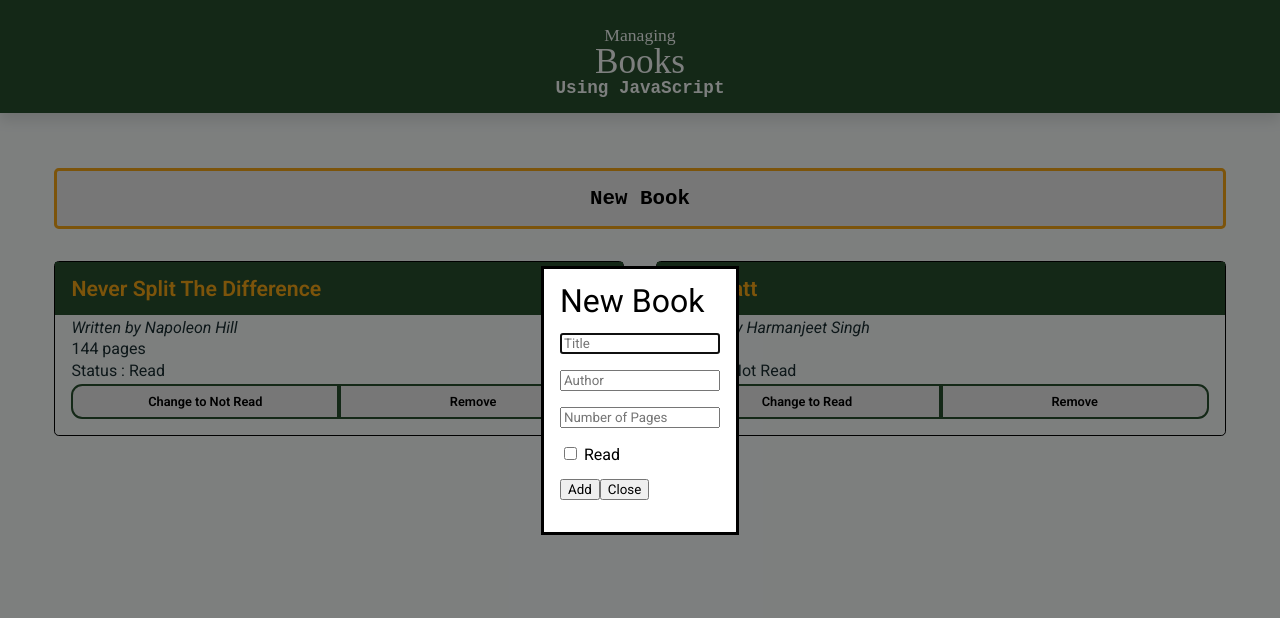
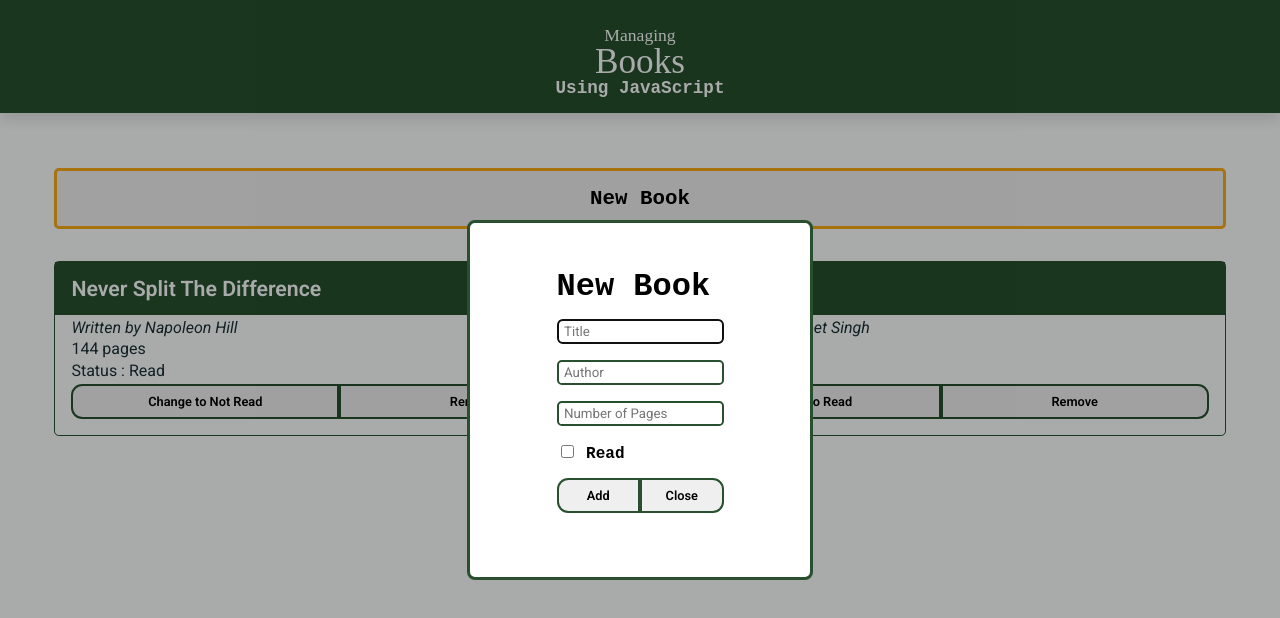
Before and after one commit to amrxt1/js-library, a plain HTML site: page index.html in a window 1280 px wide. Both pictures are taken after a click on the button "New Book". Drawn offline with Linux system fonts and the light colour scheme.

Commit message:
Style more psuedo-classes and dialog

```diff
--- a/index.html
+++ b/index.html
@@ -18,7 +18,7 @@
     </header>
     <main>
         <button id="showBtn" class="mono">New Book</button>
-        <dialog id="dialog">
+        <dialog id="dialog" class="mono">
             <p>New Book</p>
             <input type="text" name="title" id="title" placeholder="Title">
             <input type="text" name="author" id="author" placeholder="Author">
--- a/styles/styles.css
+++ b/styles/styles.css
@@ -39,19 +39,32 @@ header {
     flex-direction: column;
     gap: 0.33rem;
 
-    border: 1px solid black;
+    border: 1px solid var(--secondary);
     border-radius: 0.3rem;
 }
 
 
 dialog[open] {
+    padding: 3rem 5.4rem;
     display: flex;
     flex-direction: column;
 
     gap: 1rem;
+
+    border: 3px solid var(--secondary);
+    border-radius: 0.5rem;
+
+    font-family: 'Courier New', Courier, monospace;
 }
+
+dialog[open] input{
+    padding: 3px 5.5px;
+    border: 2px solid var(--secondary);
+    border-radius: 0.3rem;
+}
+
 dialog::backdrop {
-    background-color: rgba(0, 0, 0, 0.5);
+    background-color: rgba(0, 0, 0, 0.33);
 }
 dialog p{
     font-size: 2rem;
@@ -73,8 +86,14 @@ dialog p{
     padding-bottom: 1rem;
 
     background-color: var(--secondary);
+    color: var(--primary);
+}
+
+.title:hover, .title:active{
     color: var(--accent);
+    text-decoration: underline;
 }
+
 .author{
     font-style: italic;
 }
@@ -101,7 +120,7 @@ dialog p{
 #showBtn:hover, #showBtn:active{
     background-color: var(--secondary);
     border-color: var(--secondary);
-    color: var(--primary);
+    color: var(--accent);
 }
 
 .btns{
@@ -109,7 +128,7 @@ dialog p{
     padding-bottom: 1rem;
 }
 
-.remove-btn, .read-btn{
+.remove-btn, .read-btn, #submit, #closeBtn{
     flex: 1;
     padding: 0.5rem 0.85rem;
 
@@ -118,22 +137,22 @@ dialog p{
     font-weight: 600;
     font-size: 0.8rem;
 }
-.remove-btn{
+.remove-btn, #closeBtn{
     border-top-right-radius: 0.7rem;
     border-bottom-right-radius: 0.7rem;
 }
-.read-btn{
+.read-btn, #submit{
     border-top-left-radius: 0.7rem;
     border-bottom-left-radius: 0.7rem;
 }
 
-.read-btn:hover, .remove-btn:hover, .read-btn:active, .remove-btn:active{
+.read-btn:hover, .remove-btn:hover, .read-btn:active, .remove-btn:active, #closeBtn:hover,#submit:hover,#closeBtn:active,#submit:active{
     background-color: rgb(154, 227, 154);
-    border-color: black;
+    border-color: var(--accent);
     color: black;
 }
 
-.remove-btn:hover, .remove-btn:active{
+.remove-btn:hover, .remove-btn:active, #closeBtn:hover, #closeBtn:active{
     background-color: rgb(218, 179, 179);
 }
 
```
